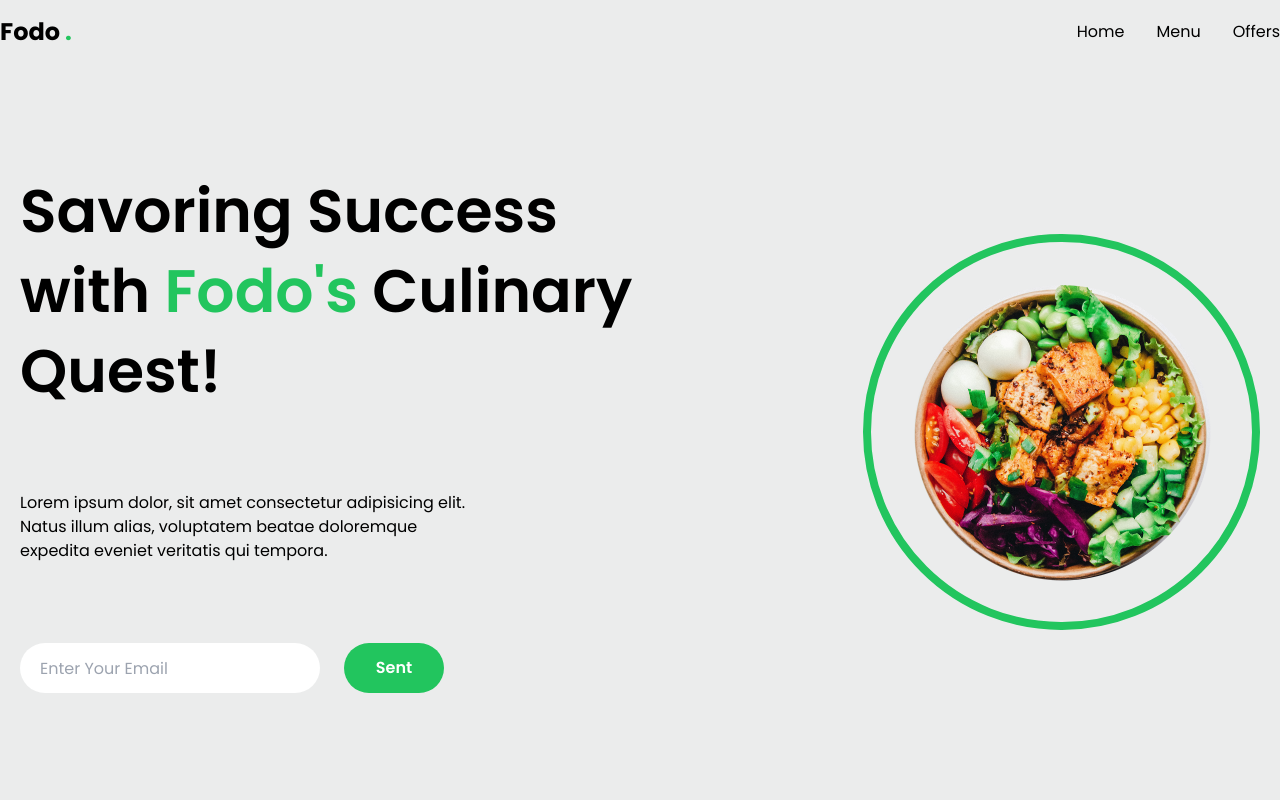
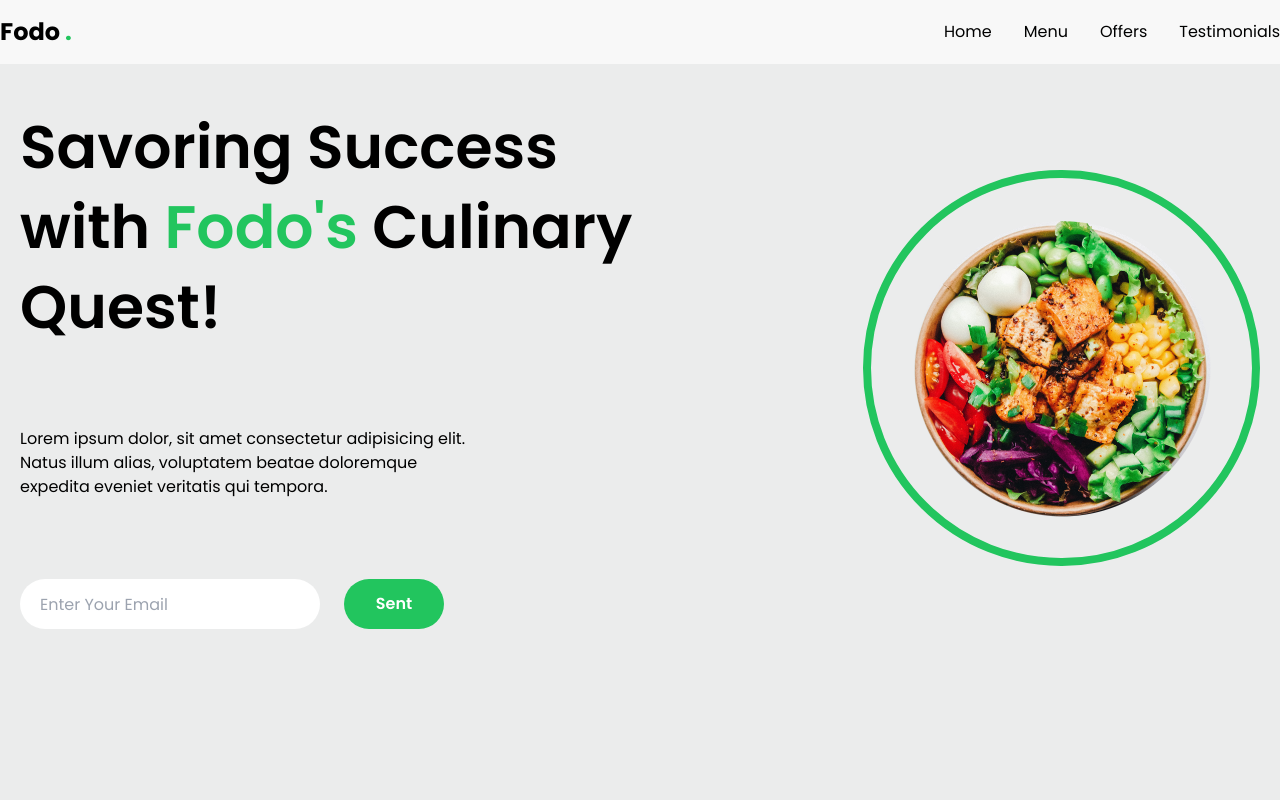
Before and after one commit to PravasTheDeveloper/fodo, a Next.js app: page / in a window 1280 px wide. Shown: the top 800 px of the page. Built offline with nearby package versions, Linux system fonts and the light colour scheme.

Commit message:
Finished

```diff
--- a/package.json
+++ b/package.json
@@ -13,7 +13,8 @@
     "react": "^18",
     "react-dom": "^18",
     "react-facebook": "^9.0.12",
-    "react-icons": "^4.11.0"
+    "react-icons": "^4.11.0",
+    "react-scroll": "^1.9.0"
   },
   "devDependencies": {
     "autoprefixer": "^10.4.16",
--- a/src/pages/components/Home/HeroSection.jsx
+++ b/src/pages/components/Home/HeroSection.jsx
@@ -3,7 +3,7 @@ import React from 'react'
 export default function HeroSection() {
     return (
         <>
-            <div className={`w-full h-[92%] px-5 flex items-center container mx-auto bg-white-hello`}>
+            <div id="HomePageScroll" className={`w-full h-[100%] pt-10 md:pt-0 md:h-[92%] px-5 flex items-center container mx-auto bg-white-hello`}>
                 <div className='w-full md:w-[60%]'>
                     <div className='w-full md:w-[90%] h-full'>
                         <div className='md:text-6xl text-5xl md:text-left text-center font-semibold md:leading-[80px]'>
--- a/src/pages/components/Menu/Menu.jsx
+++ b/src/pages/components/Menu/Menu.jsx
@@ -5,7 +5,7 @@ import FoodCard from '../Offers/FoodCard'
 export default function Menu() {
     return (
         <>
-            <div className='w-full h-auto container mx-auto py-28'>
+            <div id="MenuScroll" className='w-full h-auto container mx-auto py-28'>
                 <div className='welcome text-green-500 text-xl text-center mb-7'>
                     Menu
                 </div>
--- a/src/pages/components/NavBar/Navbar.jsx
+++ b/src/pages/components/NavBar/Navbar.jsx
@@ -1,18 +1,23 @@
 import React from 'react'
+import { Link } from 'react-scroll'
 
 export default function Navbar() {
   return (
-    <div className='w-full h-[8%] container mx-auto flex justify-between items-center md:px-0 px-4'>
-      <div className='text-2xl font-bold'>
-        Fodo <span className='text-green-500'> .</span>
-      </div>
-      <div>
-        <div className='flex'>
-          <div className='ml-8 hover:text-green-500 cursor-pointer duration-200'>Home</div>
-          <div className='ml-8 hover:text-green-500 cursor-pointer duration-200'>Menu</div>
-          <div className='ml-8 hover:text-green-500 cursor-pointer duration-200'>Offers</div>
+    <div className='w-full h-[8%] bg-color mx-auto flex justify-between items-center md:px-0 px-4 fixed'>
+      <div className='w-full h-full flex justify-between items-center container mx-auto '>
+        <div className='text-2xl font-bold'>
+          Fodo <span className='text-green-500'> .</span>
+        </div>
+        <div>
+          <div className='flex'>
+            <div className='md:ml-8 hover:text-green-500 cursor-pointer duration-200 md:text-base text-sm ml-3'><Link to='HomePageScroll' smooth={true} duration={500}>Home</Link></div>
+            <div className='md:ml-8 hover:text-green-500 cursor-pointer duration-200 md:text-base text-sm ml-3'><Link to='MenuScroll' smooth={true} duration={800}>Menu</Link></div>
+            <div className='md:ml-8 hover:text-green-500 cursor-pointer duration-200 md:text-base text-sm ml-3'><Link to='OfferScroll' smooth={true} duration={800}>Offers</Link></div>
+            <div className='md:ml-8 hover:text-green-500 cursor-pointer duration-200 md:text-base text-sm ml-3'><Link to='TestimonialsScroll' smooth={true} duration={800}>Testimonials</Link></div>
+          </div>
         </div>
       </div>
+
     </div>
   )
 }
--- a/src/pages/components/Offers/Offers.jsx
+++ b/src/pages/components/Offers/Offers.jsx
@@ -7,7 +7,7 @@ export default function Offers() {
 
     return (
         <>
-            <div className='w-full h-auto container mx-auto pt-24 md:pt-0 md:py-10'>
+            <div id="OfferScroll" className='w-full h-auto container mx-auto pt-24 md:pt-0 md:py-10'>
                 <div className='welcome text-green-500 text-xl text-center mb-7'>
                     Offers
                 </div>
--- a/src/pages/components/Testomonial/Testimonial.jsx
+++ b/src/pages/components/Testomonial/Testimonial.jsx
@@ -4,7 +4,7 @@ import TestimonialData from '../../../../TestimonialData';
 
 const Testimonial = () => {
   return (
-    <div className="mx-auto text-center container mb-24 md:px-0 px-5">
+    <div id="TestimonialsScroll" className="mx-auto text-center container mb-24 md:px-0 px-5">
       <div className="mb-6 text-3xl font-bold welcome text-green-500">
         Testimonials
       </div>
--- a/src/pages/index.js
+++ b/src/pages/index.js
@@ -7,6 +7,8 @@ import Testimonial from './components/Testomonial/Testimonial'
 import Footer from './components/Footer/Footer'
 import Head from 'next/head'
 import Messnger from './components/Messenger/Messnger'
+
+
 
 export default function index() {
   return (
--- a/src/styles/globals.css
+++ b/src/styles/globals.css
@@ -28,6 +28,10 @@ body {
   background-size: cover;
 }
 
+.bg-color{
+  background: #ffffffa6;
+}
+
 @media (min-width: 768px) {
   .bg-white-hello{
     background-image: none;
```
Also changed, not shown: 1 other file (tests, documents, lock files or other folders).
